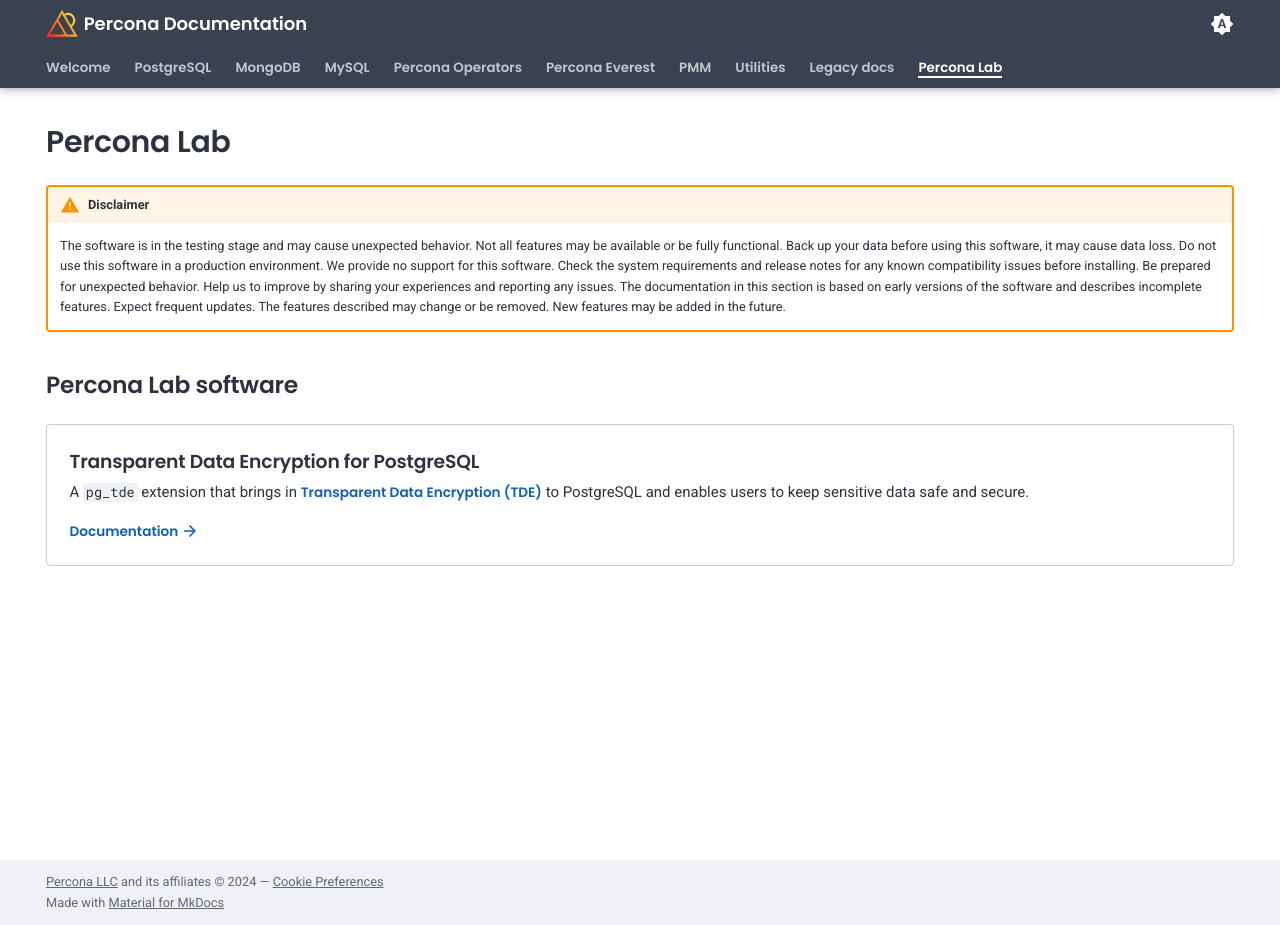
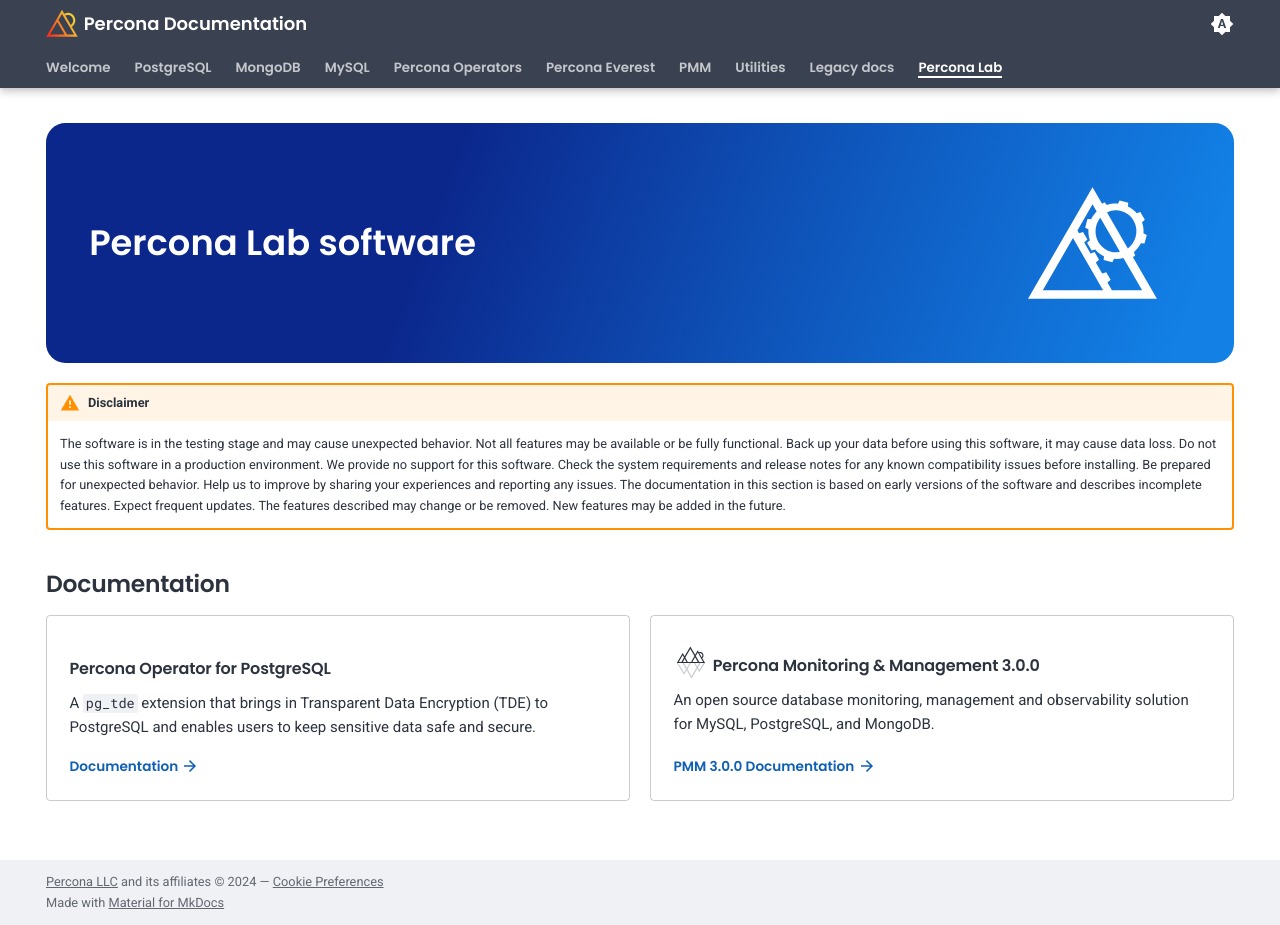
Before and after one commit to percona/docs-home, an MkDocs documentation site: the page built from docs/percona-lab.md, in a window 1280 px wide and 925 px high. Built offline with MkDocs 1.6.1 and Material for MkDocs 9.7.7, drawn with Linux system fonts in a browser that asks for light colours.

Commit message:
Add PMM 3 to percona labs 	deleted:    docs/assets/logo-engineering.png 	new file:   docs/assets/logo-percona-labs.svg 	modified:   docs/index.md 	modified:   docs/percona-lab.md

```diff
--- a/docs/percona-lab.md
+++ b/docs/percona-lab.md
@@ -5,17 +5,28 @@
 - toc
 ---
 
+<div class="landing" markdown>
+<div class="splash header subpage operators dark" markdown>
+
+![Percona Lab](assets/logo-percona-labs.svg)
+
+# Percona Lab software
+
+</div>
+</div>
+
 !!! warning "Disclaimer"
 
     The software is in the testing stage and may cause unexpected behavior. Not all features may be available or be fully functional. Back up your data before using this software, it may cause data loss. Do not use this software in a production environment. We provide no support for this software. Check the system requirements and release notes for any known compatibility issues before installing. Be prepared for unexpected behavior. Help us to improve by sharing your experiences and reporting any issues. The documentation in this section is based on early versions of the software and describes incomplete features. Expect frequent updates. The features described may change or be removed. New features may be added in the future.
 
-## Percona Lab software
+## Documentation
 
+<div data-grid markdown>
 <div data-banner markdown>
 
-### Transparent Data Encryption for PostgreSQL {.title}
+### <span style="font-size:2em"></span> Percona Operator for PostgreSQL {.title}
 
-A `pg_tde` extension that brings in [Transparent Data Encryption (TDE)](https://percona-lab.github.io/pg_tde/main/tde.html) to PostgreSQL and enables users to keep sensitive data safe and secure.
+A `pg_tde` extension that brings in Transparent Data Encryption (TDE) to PostgreSQL and enables users to keep sensitive data safe and secure.
 
 <div class="actions" markdown>
 
@@ -23,3 +34,16 @@
 
 </div>
 </div>
+<div data-banner markdown>
+
+### <span style="font-size:1.875em;margin-right:0.0625em">:percona-pmm:</span> Percona Monitoring & Management 3.0.0 {.title}
+
+An open source database monitoring, management and observability solution for MySQL, PostgreSQL, and MongoDB.
+
+<div class="actions" markdown>
+
+[PMM 3.0.0 Documentation :material-arrow-right:](https://pmm-doc-3-0.onrender.com/)
+
+</div>
+</div>
+</div>
```
Also changed, not shown: docs/index.md (+1 -1 lines), docs/assets/logo-engineering.png (deleted), docs/assets/logo-percona-labs.svg (added).
